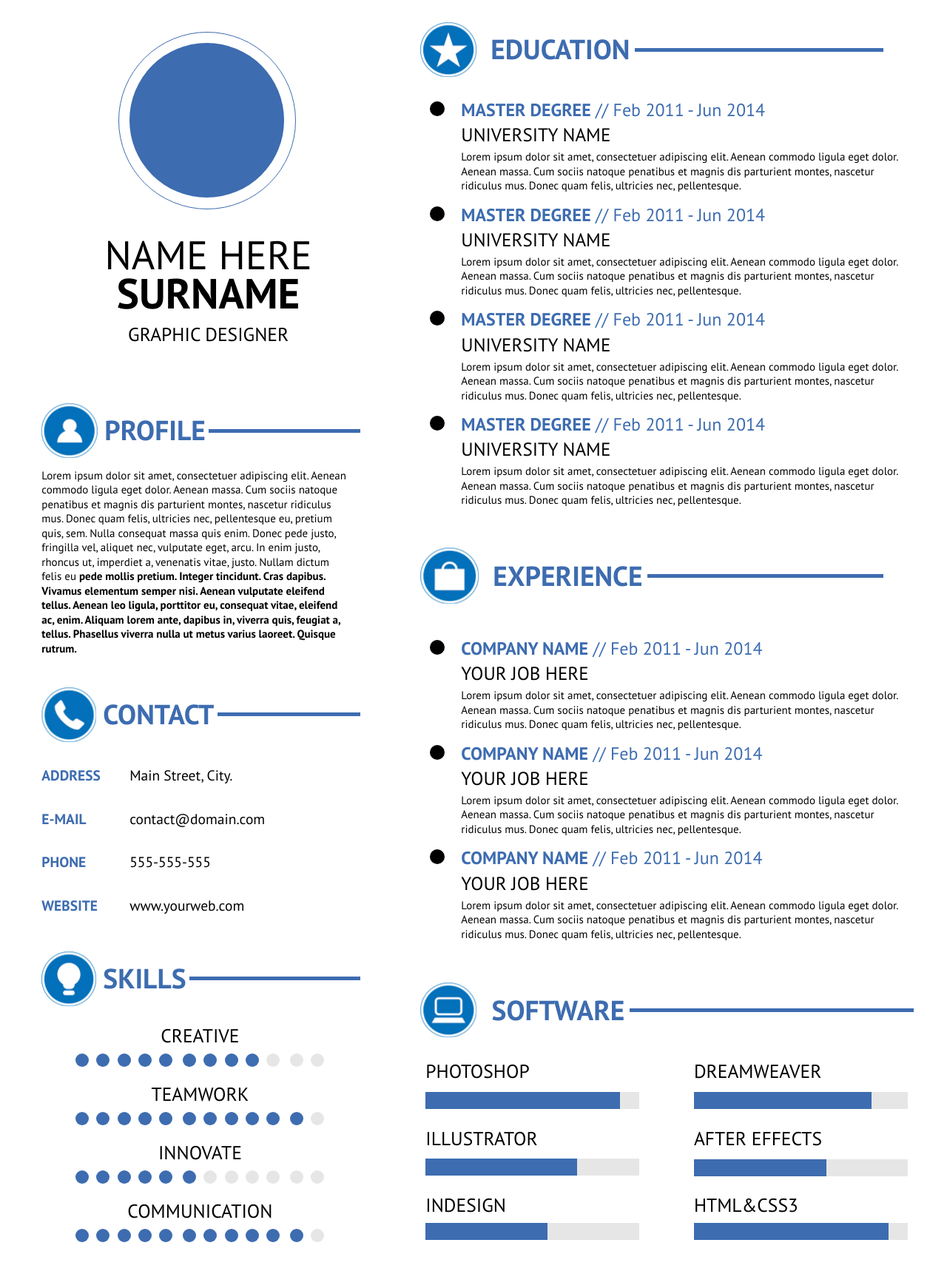
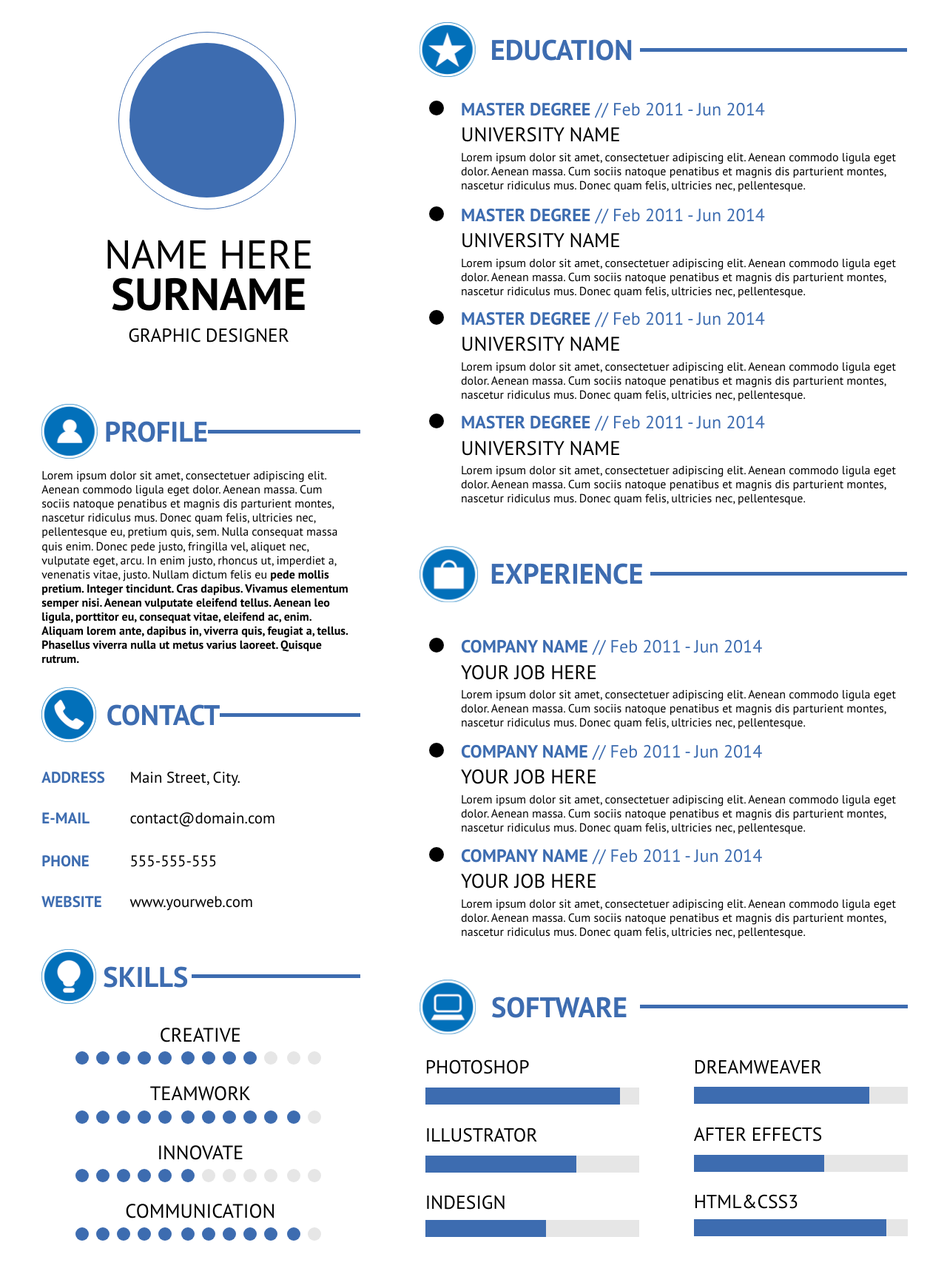
Before and after one commit to KseniaCheledina/resume, a plain HTML site: page index.html in a window 1280 px wide. Shown: the part 40-1758 px from the top of the page at 74% size. Drawn offline with Linux system fonts and the light colour scheme; files whose address does not match are found by name.

Commit message:
подравнивание всех элементов + @media для мобильных

```diff
--- a/index.html
+++ b/index.html
@@ -4,6 +4,7 @@
 	<title>Resume</title>
 	<meta charset="utf-8">
 	<meta name="viewport" content="width=device-width, initial-scale=1">
+	<link rel="stylesheet" type="text/css" href="styles/normalize.css">
 	<link rel="stylesheet" type="text/css" href="styles/styles.css">
 </head>
 <body>
--- a/styles/styles.sass
+++ b/styles/styles.sass
@@ -18,12 +18,12 @@ body
 	width: 100%
 	height: 100%
 	font-family: PTSansRegular, sans-serif
-	font-size: 15px
+	font-size: 16px
 	text-transform: uppercase
 
 p
 	text-transform: none
-	line-height: 1.3em
+	line-height: 1.19em
 
 h3
 	color: $blue
@@ -48,7 +48,7 @@ ul
 	margin: 0 auto
 	position: relative
 	+clearfix
-	padding: 5.17% 4.4%
+	padding: 5.17% 4.2% 5.17% 4.4%
 
 .column
 	float: left
@@ -60,13 +60,13 @@ ul
 
 .column-2
 	width: 60%
-	padding-left: 3.8%
+	padding-left: 3.65%
 
 // Picture
 .picture
 	width: 100%
 	height: 100%
-	margin: 3.5% auto 8%
+	margin: 3.5% auto 8.1%
 
 .circle-1
 	position: relative
@@ -94,16 +94,15 @@ ul
 	text-align: center
 
 .first-name
-	font-size: 3.6em
-	line-height: 0.9em
-
+	font-size: 3.4em
+	line-height: 0.85em
 .last-name
 	font-size: 3.8em
 	font-weight: bold
-	margin-bottom: 3%
+	margin-bottom: 2.7%
 
 .occupation
-	font-size: 1.7em
+	font-size: 1.6em
 
 // Section-title
 // general stuff
@@ -123,8 +122,7 @@ ul
 	+align-items(center)
 	+flex(1 1)
 .title
-	font-size: 2.5em
-	margin-right: 1%
+	font-size: 2.4em
 .line
 	width: 100%
 	height: 5px
@@ -133,19 +131,20 @@ ul
 //specific stuff
 .icon-profile
 	width: 76px
-	background-position: 1% 34%
+	background-position: 1% 38%
 
 .icon-contact
 	width: 74px
-	background-position: 20.4% 34%
+	background-position: 20.5% 38%
+	margin-right: 3%
 
 .icon-skills
 	width: 74px
-	background-position: 39.6% 34%
+	background-position: 39.6% 38%
 
 .icon-education
 	width: 76px
-	background-position: 59% 34%
+	background-position: 59.1% 36%
 
 .icon-experience
 	width: 79px
@@ -157,77 +156,85 @@ ul
 	background-position:  99% 34%
 .column-1
 	.line-wrapper
-		padding-right: 4.5%
+		padding-right: 4.6%
 .column-2
 	.icon
 		margin-right: 3%
-	.line-wrapper
-		padding-right: 4.5%
+	.title
+		margin-right: 1.5%
 
 // Profile section
 .profile
-	margin-bottom: 9.1%
+	margin-bottom: 6.3%
 	.section-title
-		margin-bottom: 3%
+		margin-bottom: 2.9%
 .profile-text
 	padding-right: 7%
 
 // Contact Section
 .contact
-	margin-bottom: 7%
+	margin-bottom: 7.5%
 	.section-title
-		margin-bottom: 3.5%
+		margin-bottom: 4.4%
 table
 	border-collapse: collapse
-	font-size: 1.3em
+	font-size: 1.31em
 	width: 87%
 	th
 		color: $blue
 		text-align: left
 	th, td
-		padding: 5% 0
+		padding: 4.4% 0
+	tr:nth-child(2) th, tr:nth-child(2) td
+		padding-bottom: 5%
 
 
 
 // Skills section
 .skills
 	.section-title
-		margin-bottom: 6%
+		margin-bottom: 6.2%
+	.title
+		margin-right: 1.1%
 .skill
 	text-align: center
-	font-size: 1.7em
+	font-size: 1.65em
 	width: 95%
-
+.dots-wrapper
+	margin: 2.3% 0 5.9% 10.7%
 .dots
 	li
 		background-color: $blue
 		width: 18px
 		height: 18px
-		margin-right: 2.7%
+		margin-right: 10px
 		+border-radius(50%)
 		float: left
 	li:nth-child(5), li:nth-child(10)
-		margin-right: 3.6%
+		margin-right: 13px
 
 .dots
 	+clearfix
-	margin: 2.6% 0 5.7% 10.7%
 	.grey
 		background-color: $grey
-
+.skill:last-child .dots-wrapper
+	margin-top: 2.1%
 // Education Section
 .education
 	margin-top: 0.6%
-	margin-bottom: 8.3%
+	margin-bottom: 8.2%
 	.section-title
-		margin-bottom: 5%
+		margin-bottom: 4.8%
+.education-list
+	li:first-child
+		margin-bottom: 3.1%
 	li
-		margin-bottom: 3%
+		margin-bottom: 2.7%
 .education-list, .job-list
 	position: relative
 	padding-left: 8.5%
 .degree, .company
-	font-size: 1.6em
+	font-size: 1.5em
 	color: $blue
 	margin-bottom: 1.4%
 
@@ -245,42 +252,43 @@ table
 
 // Experience section
 .experience
-	margin-bottom: 8.6%
+	margin-bottom: 8.3%
 	.section-title
 		margin-bottom: 7.4%
+		.icon-experience
+			margin-right: 2.5%
 	li
-		margin-bottom: 3%
+		margin-bottom: 2.85%
 
 // Software section
 .software
-	margin-right: -6.5%
+	margin-right: -6.1%
 	.section-title
-		margin-bottom: 4.7%
+		margin-bottom: 4.4%
+		.title
+			margin-right: 2.4%
+		.line-wrapper
+			padding-right: 5.7%
 .soft-container
 	+clearfix
 	div:first-child, div:nth-child(2)
 		.rect
-			margin-top: 4.5%
+			margin-top: 4.9%
 	div:nth-child(2), div:nth-child(4)
 		.rect
 			margin-top: 4.6%
 	div:nth-child(3), div:nth-child(6)
 		.rect
-			margin-top: 3.6%
-//.soft:nth-child(2), .soft-2:nth-child(2)
-//	.rect
-//		margin-top: 4.6%
-//.soft:nth-child(3), .soft-2:nth-child(3)
-//	.rect
-//		margin-top: 4%
+			margin-top: 3.5%
+
 .col-soft-1, .col-soft-2
-	font-size: 1.7em
+	font-size: 1.6em
 	float: left
 	width: 50%
 	.soft:first-child
+		margin-bottom: 8.4%
+	.soft:nth-child(2)
 		margin-bottom: 8.3%
-	.soft:nth-child(2)
-		margin-bottom: 8%
 .col-soft-1
 	padding-left: 1.1%
 	padding-right: 1.9%
@@ -298,15 +306,15 @@ table
 .rect-photoshop
 	width: 91%
 .rect-illustrator
-	width: 71%
+	width: 70.5%
 .rect-indesign
-	width: 57%
+	width: 56.5%
 .rect-dreamweaver
-	width: 83%
+	width: 82%
 .rect-after
-	width: 62%
+	width: 61%
 .rect-html
-	width: 91%
+	width: 90%
 
 // Media queries
 @media screen and (max-width: 1110px)
@@ -321,3 +329,28 @@ table
 	.contact
 		table
 			width: 60%
+@media screen and (max-width: 767px)
+	.column
+		width: 100%
+	.circle-1
+		margin: 0 auto
+	.picture
+		margin-bottom: 4%
+	.name, .profile, .contact, .skills
+		margin-bottom: 5%
+	.contact
+		table
+			width: 60%
+	.icon, .line-wrapper
+		display: none
+	.skill
+		width: 100%
+		.dots-wrapper
+			margin: 0
+			.dots li
+				margin-right: 8px
+	.col-soft-1, .col-soft-2
+		width: 100%
+		padding: 0
+	.col-soft-1
+		margin-bottom: 5%
```
Also changed, not shown: styles.css (added), styles/styles.css, 1 other file.
